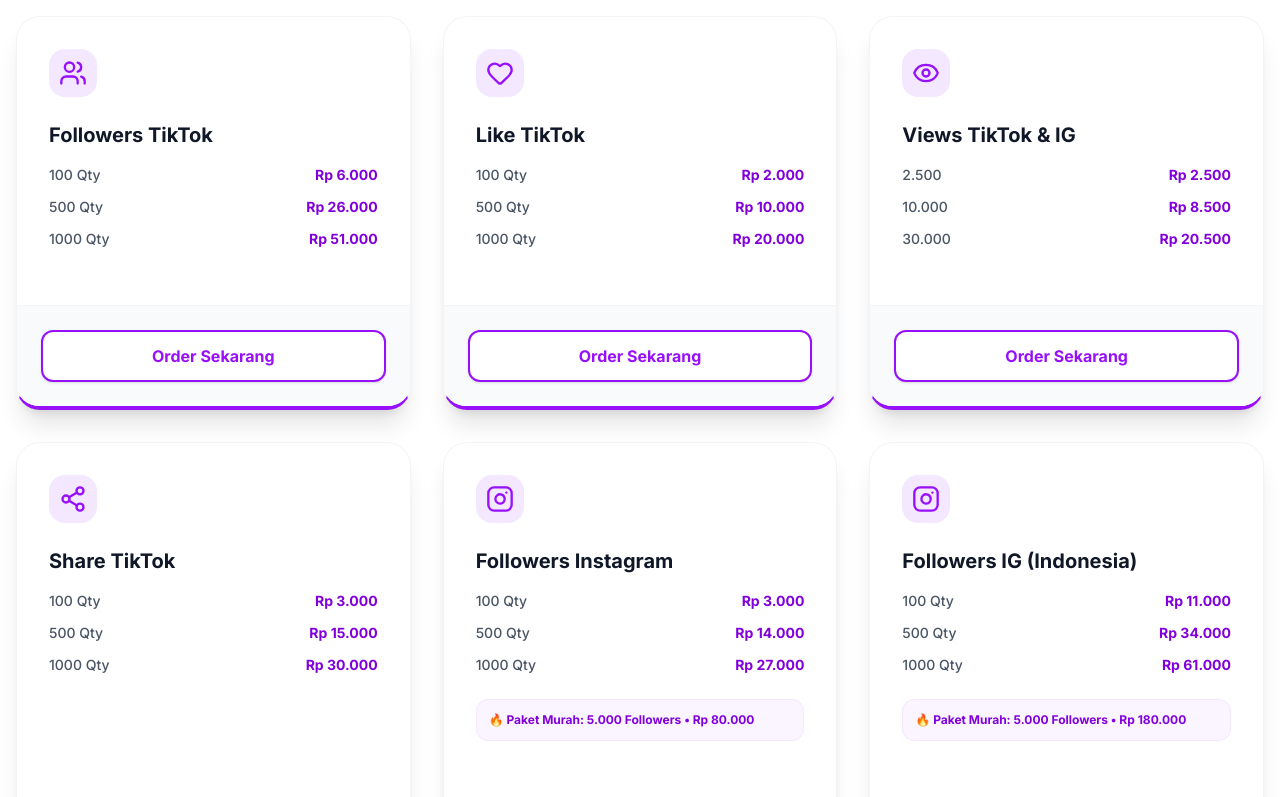
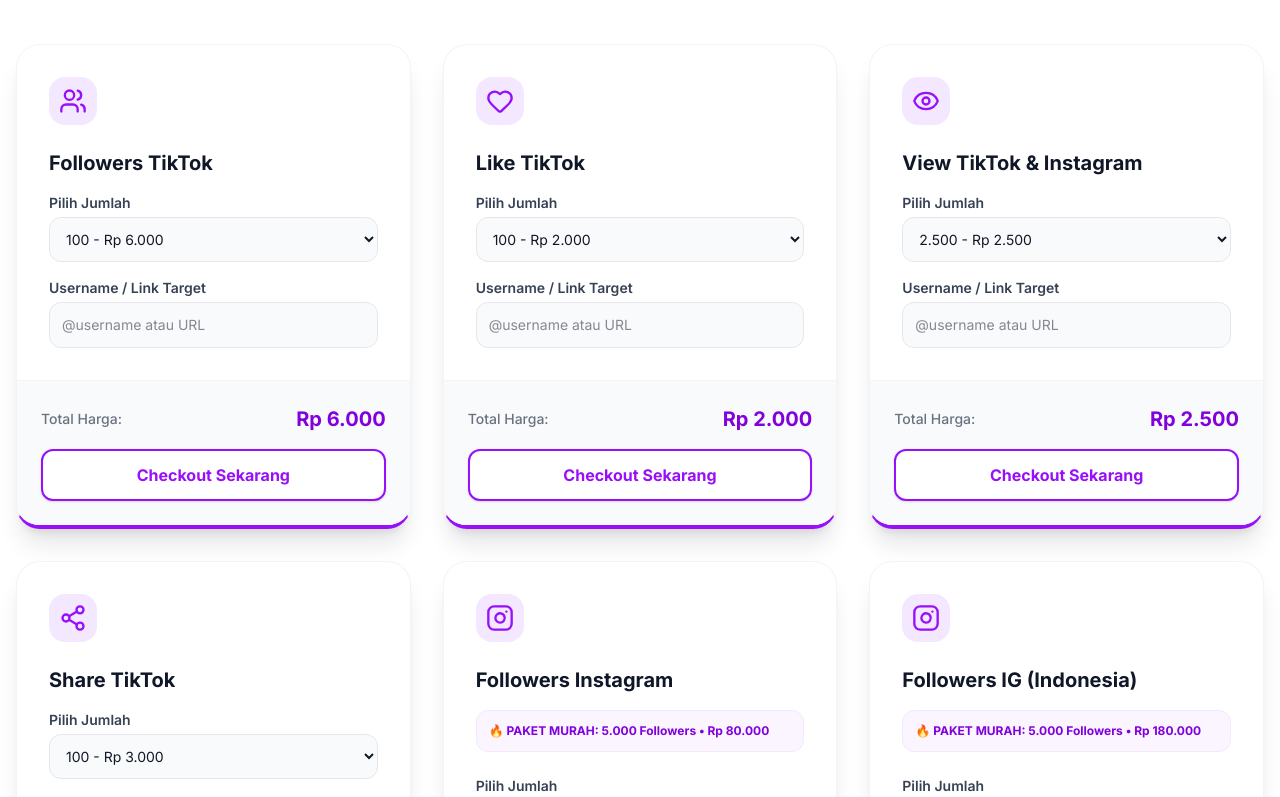
Before and after one commit to wijaykl00-oss/jaysosmed, a React (Vite) app: page / in a window 1280 px wide. Shown: the part 1020-1817 px from the top of the page. Built offline with nearby package versions, Linux system fonts and the light colour scheme.

Commit message:
feat: implement interactive checkout and qris payment

```diff
--- a/src/App.tsx
+++ b/src/App.tsx
@@ -26,6 +26,7 @@
   Video
 } from 'lucide-react';
 import { motion, AnimatePresence } from 'motion/react';
+import qrisImage from '../foto/qrisss.png';
 
 // --- Data ---
 
@@ -37,87 +38,114 @@
   {
     category: "Followers TikTok",
     icon: Users,
-    prices: [
-      { qty: "100", price: "6.000" },
-      { qty: "500", price: "26.000" },
-      { qty: "1000", price: "51.000" },
-    ],
-    fullList: [
-      "100 • Rp 6.000", "200 • Rp 11.000", "300 • Rp 16.000", "400 • Rp 21.000", "500 • Rp 26.000", "600 • Rp 31.000", "700 • Rp 36.000", "800 • Rp 41.000", "900 • Rp 46.000", "1000 • Rp 51.000"
+    options: [
+      { qty: "100", price: "6.000", value: 6000 },
+      { qty: "200", price: "11.000", value: 11000 },
+      { qty: "300", price: "16.000", value: 16000 },
+      { qty: "400", price: "21.000", value: 21000 },
+      { qty: "500", price: "26.000", value: 26000 },
+      { qty: "600", price: "31.000", value: 31000 },
+      { qty: "700", price: "36.000", value: 36000 },
+      { qty: "800", price: "41.000", value: 41000 },
+      { qty: "900", price: "46.000", value: 46000 },
+      { qty: "1000", price: "51.000", value: 51000 },
     ]
   },
   {
     category: "Like TikTok",
     icon: Heart,
-    prices: [
-      { qty: "100", price: "2.000" },
-      { qty: "500", price: "10.000" },
-      { qty: "1000", price: "20.000" },
-    ],
-    fullList: [
-      "100 • Rp 2.000", "500 • Rp 10.000", "1000 • Rp 20.000"
+    options: [
+      { qty: "100", price: "2.000", value: 2000 },
+      { qty: "200", price: "4.000", value: 4000 },
+      { qty: "300", price: "6.000", value: 6000 },
+      { qty: "400", price: "8.000", value: 8000 },
+      { qty: "500", price: "10.000", value: 10000 },
+      { qty: "600", price: "12.000", value: 12000 },
+      { qty: "700", price: "14.000", value: 14000 },
+      { qty: "800", price: "16.000", value: 16000 },
+      { qty: "900", price: "18.000", value: 18000 },
+      { qty: "1000", price: "20.000", value: 20000 },
     ]
   },
   {
-    category: "Views TikTok & IG",
+    category: "View TikTok & Instagram",
     icon: Eye,
-    prices: [
-      { qty: "2.500", price: "2.500" },
-      { qty: "10.000", price: "8.500" },
-      { qty: "30.000", price: "20.500" },
-    ],
-    fullList: [
-      "2.500 • Rp 2.500", "10.000 • Rp 8.500", "30.000 • Rp 20.500"
+    options: [
+      { qty: "2.500", price: "2.500", value: 2500 },
+      { qty: "5.000", price: "4.500", value: 4500 },
+      { qty: "7.500", price: "6.500", value: 6500 },
+      { qty: "10.000", price: "8.500", value: 8500 },
+      { qty: "12.500", price: "10.500", value: 10500 },
+      { qty: "15.000", price: "12.500", value: 12500 },
+      { qty: "17.500", price: "14.500", value: 14500 },
+      { qty: "20.000", price: "16.500", value: 16500 },
+      { qty: "25.000", price: "18.500", value: 18500 },
+      { qty: "30.000", price: "20.500", value: 20500 },
     ]
   },
   {
     category: "Share TikTok",
     icon: Share2,
-    prices: [
-      { qty: "100", price: "3.000" },
-      { qty: "500", price: "15.000" },
-      { qty: "1000", price: "30.000" },
-    ],
-    fullList: [
-      "100 • Rp 3.000", "500 • Rp 15.000", "1000 • Rp 30.000"
+    options: [
+      { qty: "100", price: "3.000", value: 3000 },
+      { qty: "200", price: "6.000", value: 6000 },
+      { qty: "300", price: "9.000", value: 9000 },
+      { qty: "400", price: "12.000", value: 12000 },
+      { qty: "500", price: "15.000", value: 15000 },
+      { qty: "600", price: "18.000", value: 18000 },
+      { qty: "700", price: "21.000", value: 21000 },
+      { qty: "800", price: "24.000", value: 24000 },
+      { qty: "900", price: "27.000", value: 27000 },
+      { qty: "1000", price: "30.000", value: 30000 },
     ]
   },
   {
     category: "Followers Instagram",
     icon: InstagramIcon,
-    promo: "Paket Murah: 5.000 Followers • Rp 80.000",
-    prices: [
-      { qty: "100", price: "3.000" },
-      { qty: "500", price: "14.000" },
-      { qty: "1000", price: "27.000" },
-    ],
-    fullList: [
-      "100 • Rp 3.000", "500 • Rp 14.000", "1000 • Rp 27.000"
+    promo: "PAKET MURAH: 5.000 Followers • Rp 80.000",
+    options: [
+      { qty: "100", price: "3.000", value: 3000 },
+      { qty: "200", price: "6.000", value: 6000 },
+      { qty: "300", price: "9.000", value: 9000 },
+      { qty: "400", price: "11.000", value: 11000 },
+      { qty: "500", price: "14.000", value: 14000 },
+      { qty: "600", price: "17.000", value: 17000 },
+      { qty: "700", price: "19.000", value: 19000 },
+      { qty: "800", price: "21.000", value: 21000 },
+      { qty: "900", price: "24.000", value: 24000 },
+      { qty: "1000", price: "27.000", value: 27000 },
+      { qty: "5000 (PROMO)", price: "80.000", value: 80000 },
     ]
   },
   {
     category: "Followers IG (Indonesia)",
     icon: InstagramIcon,
-    promo: "Paket Murah: 5.000 Followers • Rp 180.000",
-    prices: [
-      { qty: "100", price: "11.000" },
-      { qty: "500", price: "34.000" },
-      { qty: "1000", price: "61.000" },
-    ],
-    fullList: [
-      "100 • Rp 11.000", "500 • Rp 34.000", "1000 • Rp 61.000"
+    promo: "PAKET MURAH: 5.000 Followers • Rp 180.000",
+    options: [
+      { qty: "100", price: "11.000", value: 11000 },
+      { qty: "200", price: "17.000", value: 17000 },
+      { qty: "300", price: "23.000", value: 23000 },
+      { qty: "400", price: "28.000", value: 28000 },
+      { qty: "500", price: "34.000", value: 34000 },
+      { qty: "600", price: "39.000", value: 39000 },
+      { qty: "700", price: "44.000", value: 44000 },
+      { qty: "800", price: "50.000", value: 50000 },
+      { qty: "900", price: "56.000", value: 56000 },
+      { qty: "1000", price: "61.000", value: 61000 },
+      { qty: "5000 (PROMO)", price: "180.000", value: 180000 },
     ]
   },
   {
     category: "Like Instagram",
     icon: Heart,
-    prices: [
-      { qty: "100", price: "4.000" },
-      { qty: "500", price: "16.000" },
-      { qty: "1000", price: "28.000" },
-    ],
-    fullList: [
-      "100 • Rp 4.000", "500 • Rp 16.000", "1000 • Rp 28.000"
+    options: [
+      { qty: "100", price: "4.000", value: 4000 },
+      { qty: "200", price: "7.000", value: 7000 },
+      { qty: "300", price: "10.000", value: 10000 },
+      { qty: "400", price: "13.000", value: 13000 },
+      { qty: "500", price: "16.000", value: 16000 },
+      { qty: "600", price: "19.000", value: 19000 },
+      { qty: "1000", price: "28.000", value: 28000 },
     ]
   }
 ];
@@ -204,39 +232,87 @@
   </div>
 );
 
-const PricingCard = ({ item }: any) => (
+const PricingCard = ({ item, onOrder }: any) => {
+  const [selectedOptIdx, setSelectedOptIdx] = useState(0);
+  const [targetLink, setTargetLink] = useState('');
+  const [error, setError] = useState(false);
+
+  const selectedOpt = item.options[selectedOptIdx];
+
+  const handleOrder = () => {
+    if (!targetLink.trim()) {
+      setError(true);
+      return;
+    }
+    setError(false);
+    onOrder({
+      category: item.category,
+      qty: selectedOpt.qty,
+      price: selectedOpt.price,
+      target: targetLink
+    });
+  };
+
+  return (
     <motion.div whileHover={{ y: -5 }} className="bg-white rounded-3xl border border-gray-100 shadow-xl overflow-hidden flex flex-col h-full border-b-4 border-b-purple-600">
-    <div className="p-8">
+      <div className="p-8 pb-6">
         <div className="w-12 h-12 bg-purple-100 rounded-2xl flex items-center justify-center text-purple-600 mb-6">
           <item.icon size={28} />
         </div>
         <h3 className="text-xl font-bold text-gray-900 mb-4">{item.category}</h3>
-      <div className="space-y-3 mb-6">
-        {item.prices.map((p, idx) => (
-          <div key={idx} className="flex justify-between items-center text-sm">
-            <span className="text-gray-600 font-medium">{p.qty} {item.category.includes('View') ? '' : 'Qty'}</span>
-            <span className="text-purple-700 font-bold">Rp {p.price}</span>
-          </div>
-        ))}
-      </div>
+
         {item.promo && (
           <div className="bg-purple-50 p-3 rounded-xl mb-6 text-xs font-bold text-purple-700 border border-purple-100">
             🔥 {item.promo}
           </div>
         )}
+
+        <div className="space-y-4 mb-2">
+          <div>
+            <label className="block text-sm font-semibold text-gray-700 mb-1">Pilih Jumlah</label>
+            <select
+              className="w-full bg-gray-50 border border-gray-200 text-gray-900 text-sm rounded-xl focus:ring-purple-500 focus:border-purple-500 block p-3 outline-hidden"
+              value={selectedOptIdx}
+              onChange={(e) => setSelectedOptIdx(Number(e.target.value))}
+            >
+              {item.options.map((opt: any, idx: number) => (
+                <option key={idx} value={idx}>
+                  {opt.qty} - Rp {opt.price}
+                </option>
+              ))}
+            </select>
+          </div>
+          <div>
+            <label className="block text-sm font-semibold text-gray-700 mb-1">Username / Link Target</label>
+            <input
+              type="text"
+              placeholder="@username atau URL"
+              value={targetLink}
+              onChange={(e) => {
+                setTargetLink(e.target.value);
+                if (e.target.value) setError(false);
+              }}
+              className={`w-full bg-gray-50 border ${error ? 'border-red-500' : 'border-gray-200'} text-gray-900 text-sm rounded-xl focus:ring-purple-500 focus:border-purple-500 block p-3 outline-hidden`}
+            />
+            {error && <span className="text-xs text-red-500 mt-1 block">Username/Link wajib diisi!</span>}
+          </div>
+        </div>
       </div>
       <div className="mt-auto p-6 bg-gray-50 border-t border-gray-100">
-      <a
-        href={`${WHATSAPP_LINK}?text=Halo JaySosmed, saya mau order ${item.category}...`}
-        target="_blank"
-        rel="noopener noreferrer"
-        className="w-full bg-white border-2 border-purple-600 text-purple-600 py-3 rounded-xl font-bold flex items-center justify-center hover:bg-purple-600 hover:text-white transition-all shadow-sm"
+        <div className="flex justify-between items-center mb-4">
+          <span className="text-gray-500 text-sm font-medium">Total Harga:</span>
+          <span className="text-xl font-bold text-purple-700">Rp {selectedOpt.price}</span>
+        </div>
+        <button
+          onClick={handleOrder}
+          className="w-full bg-white border-2 border-purple-600 text-purple-600 py-3 rounded-xl font-bold flex items-center justify-center hover:bg-purple-600 hover:text-white transition-all shadow-sm cursor-pointer"
         >
-        Order Sekarang
-      </a>
+          Checkout Sekarang
+        </button>
       </div>
     </motion.div>
   );
+};
 
 const FloatingWhatsApp = () => (
   <motion.a
@@ -253,6 +329,23 @@
 );
 
 export default function App() {
+  const [orderData, setOrderData] = useState<any>(null);
+
+  const handleOrderConfirm = () => {
+    if (!orderData) return;
+    const text = `Halo JaySosmed, saya mau konfirmasi pembayaran order saya:
+%0A
+%0A*Layanan:* ${orderData.category}
+%0A*Jumlah:* ${orderData.qty}
+%0A*Target:* ${orderData.target}
+%0A*Total Harga:* Rp ${orderData.price}
+%0A
+%0ASaya sudah melakukan transfer melalui QRIS. Mohon segera diproses, terima kasih!`;
+
+    window.open(`https://wa.me/${WHATSAPP_NUMBER}?text=${text}`, '_blank');
+    setOrderData(null);
+  };
+
   return (
     <div className="min-h-screen bg-white">
       <Navbar />
@@ -307,11 +400,11 @@
         <div className="max-w-7xl mx-auto">
           <SectionHeader
             title="Daftar Harga Layanan"
-            subtitle="Paling murah dan berkualitas. Proses cepat tanpa perlu password akun Anda."
+            subtitle="Pilih jumlah layanan yang diinginkan. Masukkan username/link, dan lakukan pembayaran instan."
           />
           <div className="grid md:grid-cols-2 lg:grid-cols-3 gap-8">
             {PRICE_LIST.map((item, idx) => (
-              <PricingCard key={idx} item={item} />
+              <PricingCard key={idx} item={item} onOrder={(data: any) => setOrderData(data)} />
             ))}
           </div>
         </div>
@@ -388,9 +481,9 @@
           <SectionHeader title="F.A.Q" subtitle="Beberapa hal yang sering ditanyakan pelanggan kami." />
           <div className="space-y-6">
             {[
-              { q: "Bagaimana cara ordernya?", a: "Pilih paket yang Anda mau, lalu klik tombol Order Sekarang. Anda akan diarahkan ke WhatsApp kami untuk proses selanjutnya." },
+              { q: "Bagaimana cara ordernya?", a: "Pilih paket yang Anda mau, lalu klik tombol Checkout. Anda akan diarahkan ke halaman pembayaran QRIS." },
               { q: "Apakah aman bagi akun saya?", a: "100% aman karena kami tidak butuh password. Metode yang kami gunakan aman dan tidak melanggar ketentuan sosmed." },
-              { q: "Kapan followers saya masuk?", a: "Proses biasanya dimulai dalam hitungan menit setelah konfirmasi pembayaran." },
+              { q: "Kapan followers saya masuk?", a: "Proses biasanya dimulai dalam hitungan menit setelah konfirmasi pembayaran via WhatsApp." },
               { q: "Ada paket lainnya?", a: "Tentu! Untuk request jumlah lain atau paket custom, langsung saja chat WhatsApp kami." }
             ].map((faq, i) => (
               <div key={i} className="bg-purple-50/50 p-6 rounded-2xl">
@@ -407,7 +500,7 @@
         <div className="max-w-7xl mx-auto">
           <span className="text-3xl font-bold font-display text-purple-400 block mb-8">jay<span className="text-white">sosmed</span></span>
           <div className="flex flex-wrap justify-center gap-8 mb-12">
-            <a href={WHATSAPP_LINK} className="flex items-center hover:text-purple-400"><MessageCircle className="mr-2" /> WhatsApp: 085773617352</a>
+            <a href={WHATSAPP_LINK} className="flex items-center hover:text-purple-400"><MessageCircle className="mr-2" /> WhatsApp: {WHATSAPP_NUMBER}</a>
             <a href={INSTAGRAM_LINK} className="flex items-center hover:text-purple-400"><InstagramIcon className="mr-2" /> @jaysosmed</a>
           </div>
           <p className="text-gray-500 text-sm border-t border-white/10 pt-8">
@@ -415,6 +508,70 @@
           </p>
         </div>
       </footer>
+
+      {/* Payment Modal */}
+      <AnimatePresence>
+        {orderData && (
+          <div className="fixed inset-0 z-[110] flex items-center justify-center p-4 bg-black/60 backdrop-blur-sm">
+            <motion.div
+              initial={{ opacity: 0, scale: 0.95 }}
+              animate={{ opacity: 1, scale: 1 }}
+              exit={{ opacity: 0, scale: 0.95 }}
+              className="bg-white rounded-3xl w-full max-w-md shadow-2xl overflow-hidden flex flex-col max-h-[90vh]"
+            >
+              <div className="p-6 border-b border-gray-100 flex justify-between items-center bg-gray-50 sticky top-0">
+                <h3 className="font-bold text-xl text-gray-900">Pembayaran QRIS</h3>
+                <button onClick={() => setOrderData(null)} className="p-2 text-gray-400 hover:text-gray-600 bg-gray-200 hover:bg-gray-300 rounded-full transition-colors cursor-pointer">
+                  <X size={20} />
+                </button>
+              </div>
+
+              <div className="p-6 overflow-y-auto">
+                <div className="bg-purple-50 rounded-2xl p-4 mb-6 border border-purple-100">
+                  <div className="text-sm text-purple-800 font-medium mb-2">Ringkasan Pesanan:</div>
+                  <div className="flex justify-between items-center mb-1 text-sm">
+                    <span className="text-gray-600">Layanan:</span>
+                    <span className="font-bold text-gray-900">{orderData.category}</span>
+                  </div>
+                  <div className="flex justify-between items-center mb-1 text-sm">
+                    <span className="text-gray-600">Jumlah:</span>
+                    <span className="font-bold text-gray-900">{orderData.qty}</span>
+                  </div>
+                  <div className="flex justify-between items-center mb-3 text-sm">
+                    <span className="text-gray-600">Target:</span>
+                    <span className="font-bold text-gray-900 truncate max-w-[150px]">{orderData.target}</span>
+                  </div>
+                  <div className="flex justify-between items-center pt-3 border-t border-purple-200/50">
+                    <span className="text-purple-900 font-medium">Total Bayar:</span>
+                    <span className="text-xl font-bold text-purple-700">Rp {orderData.price}</span>
+                  </div>
+                </div>
+
+                <div className="text-center mb-4">
+                  <p className="text-sm text-gray-600 mb-4">Scan kode QRIS di bawah ini menggunakan aplikasi m-Banking atau e-Wallet Anda (Gopay, OVO, Dana, dll).</p>
+                  <div className="bg-white p-4 rounded-3xl shadow-inner border-2 border-gray-100 inline-block">
+                    <img src={qrisImage} alt="QRIS Payment" className="w-64 h-auto rounded-xl" />
+                  </div>
+                </div>
+              </div>
+
+              <div className="p-6 border-t border-gray-100 bg-gray-50 mt-auto sticky bottom-0">
+                <p className="text-xs text-center text-gray-500 mb-4">
+                  Pastikan nominal transfer sesuai dengan total bayar. Klik tombol di bawah ini <b>setelah</b> Anda berhasil transfer.
+                </p>
+                <button
+                  onClick={handleOrderConfirm}
+                  className="w-full bg-purple-600 text-white py-3.5 rounded-xl font-bold text-lg hover:bg-purple-700 transition-all shadow-xl shadow-purple-200 flex items-center justify-center cursor-pointer"
+                >
+                  <CheckCircle2 className="mr-2" size={20} />
+                  Konfirmasi Pembayaran
+                </button>
+              </div>
+            </motion.div>
+          </div>
+        )}
+      </AnimatePresence>
+
     </div>
   );
 }
```
Also changed, not shown: foto/qrisss.png (added). Lines whose indentation alone changed are shown as unchanged.
